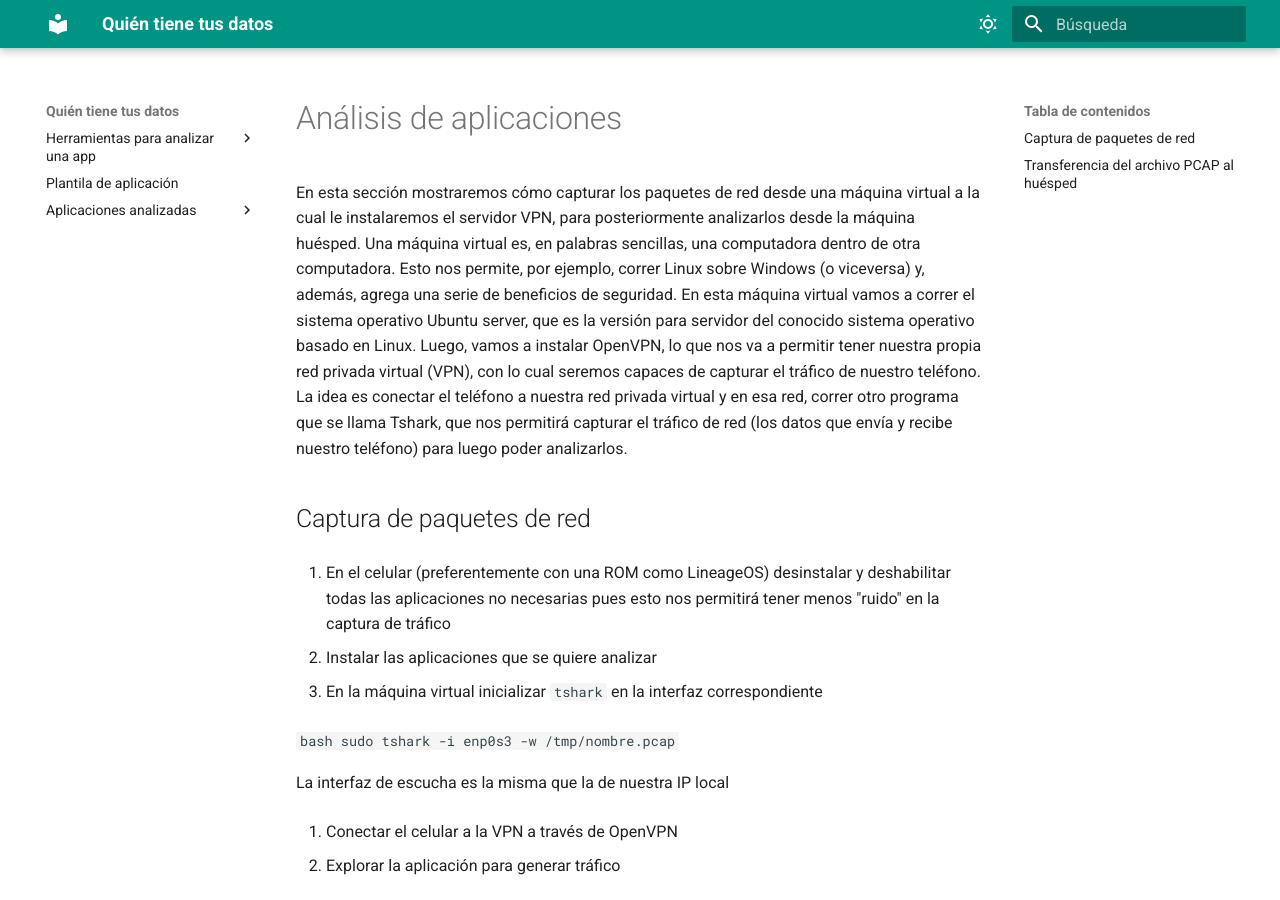
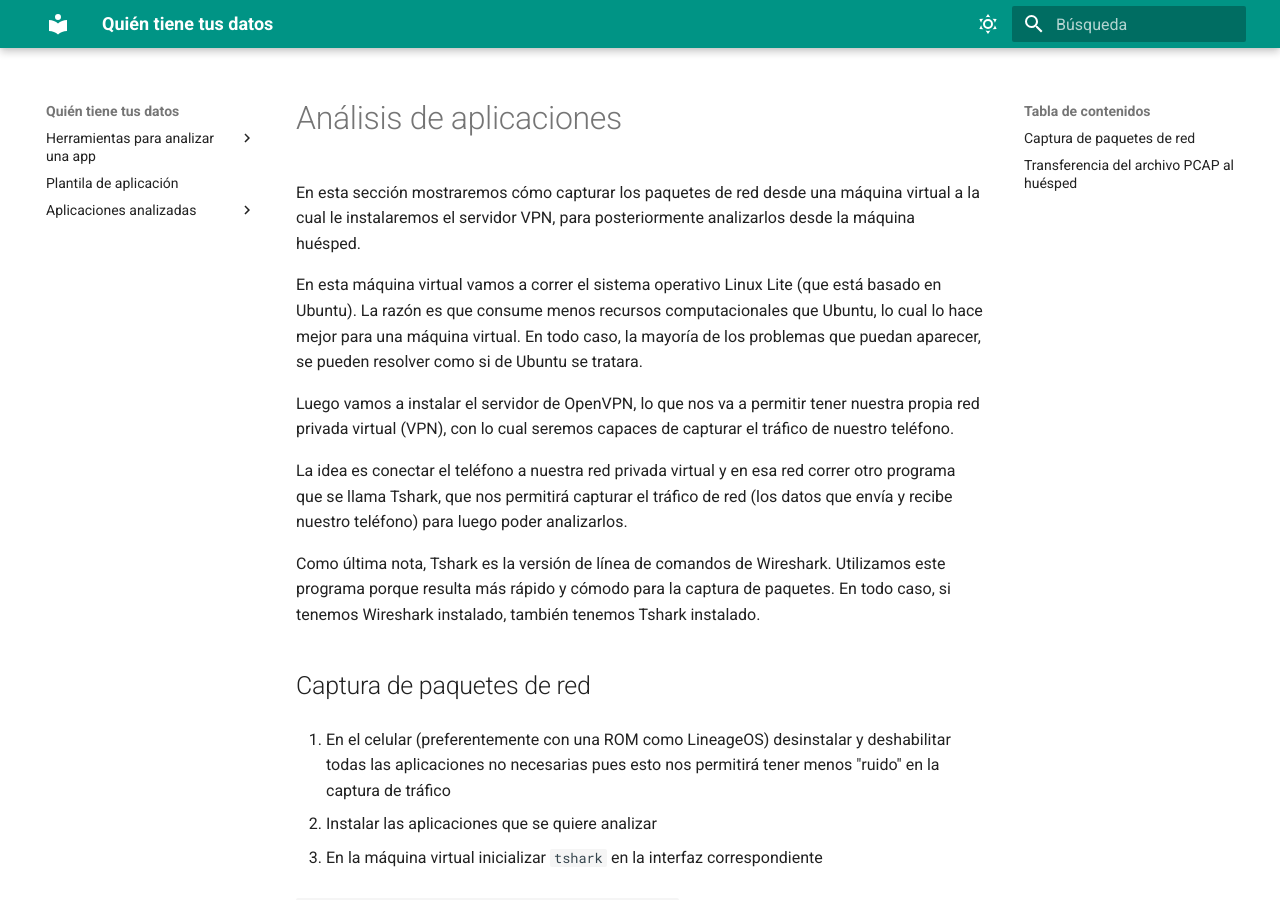
Before and after one commit to Socialtic/qttd, an MkDocs documentation site: the page built from docs/02-captura-trafico.md, in a window 1280 px wide and 900 px high. Built offline with MkDocs 1.6.1 and Material for MkDocs 9.7.7, drawn with Linux system fonts in a browser that asks for light colours.

Commit message:
seguimos

```diff
--- a/docs/02-captura-trafico.md
+++ b/docs/02-captura-trafico.md
@@ -1,6 +1,16 @@
 # Análisis de aplicaciones
 
-En esta sección mostraremos cómo capturar los paquetes de red desde una máquina virtual a la cual le instalaremos el servidor VPN, para posteriormente analizarlos desde la máquina huésped. Una máquina virtual es, en palabras sencillas, una computadora dentro de otra computadora. Esto nos permite, por ejemplo, correr Linux sobre Windows (o viceversa) y, además, agrega una serie de beneficios de seguridad. En esta máquina virtual vamos a correr el sistema operativo Ubuntu server, que es la versión para servidor del conocido sistema operativo basado en Linux. Luego, vamos a instalar OpenVPN, lo que nos va a permitir tener nuestra propia red privada virtual (VPN), con lo cual seremos capaces de capturar el tráfico de nuestro teléfono. La idea es conectar el teléfono a nuestra red privada virtual y en esa red, correr otro programa que se llama Tshark, que nos permitirá capturar el tráfico de red (los datos que envía y recibe nuestro teléfono) para luego poder analizarlos.
+En esta sección mostraremos cómo capturar los paquetes de red desde una máquina virtual a la cual le instalaremos el servidor VPN, para posteriormente analizarlos desde la máquina huésped.
+
+
+
+ En esta máquina virtual vamos a correr el sistema operativo Linux Lite (que está basado en Ubuntu). La razón es que consume menos recursos computacionales que Ubuntu, lo cual lo hace mejor para una máquina virtual. En todo caso, la mayoría de los problemas que puedan aparecer, se pueden resolver como si de Ubuntu se tratara.
+
+Luego vamos a instalar el servidor de OpenVPN, lo que nos va a permitir tener nuestra propia red privada virtual (VPN), con lo cual seremos capaces de capturar el tráfico de nuestro teléfono.
+
+La idea es conectar el teléfono a nuestra red privada virtual y en esa red correr otro programa que se llama Tshark, que nos permitirá capturar el tráfico de red (los datos que envía y recibe nuestro teléfono) para luego poder analizarlos.
+
+Como última nota, Tshark es la versión de línea de comandos de Wireshark. Utilizamos este programa porque resulta más rápido y cómodo para la captura de paquetes. En todo caso, si tenemos Wireshark instalado, también tenemos Tshark instalado.
 
 ## Captura de paquetes de red
 
```
Also changed, not shown: docs/01-instalacion-laboratorio.md (+28 -1 lines).
